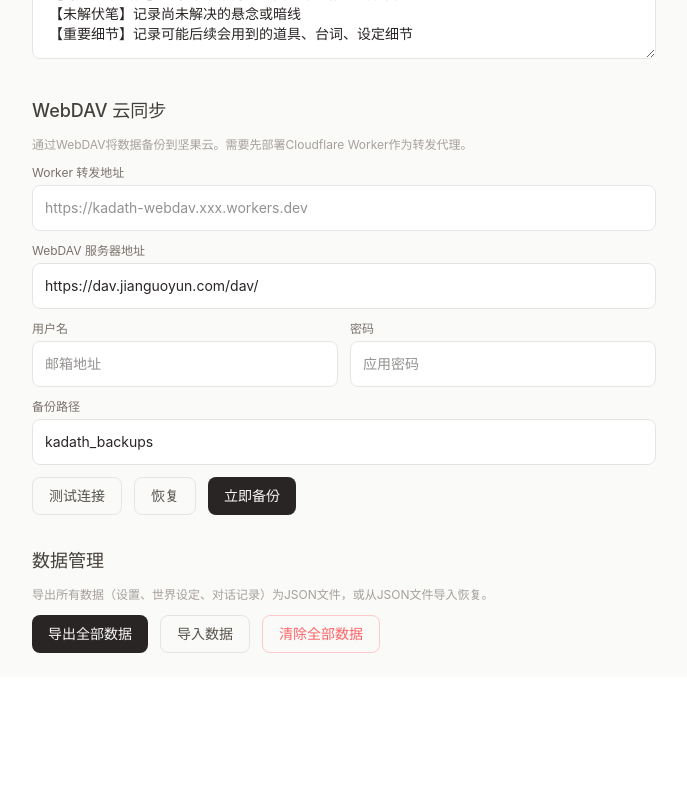
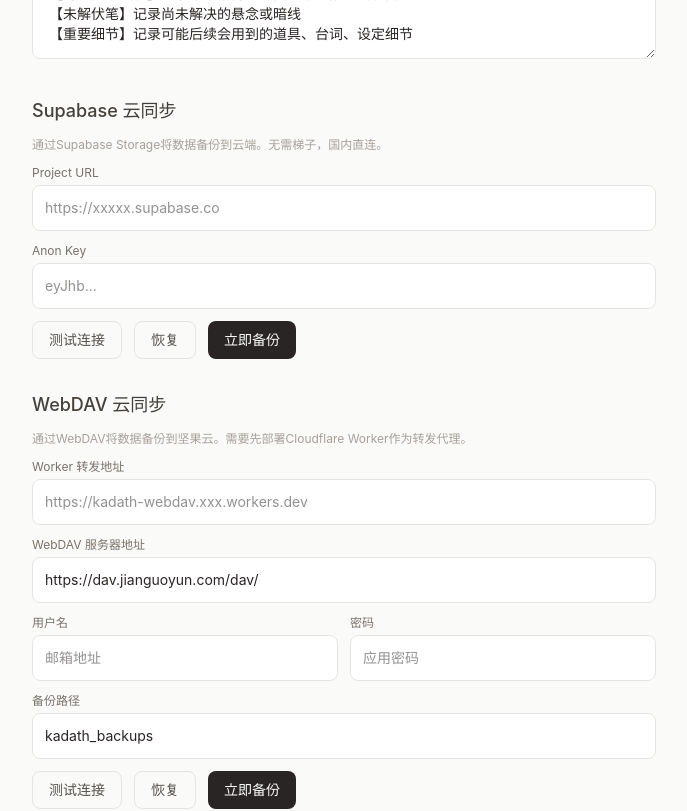
Before and after one commit to SerrenRiley/Kadath, a React (Vite) app: page /settings in a window 1280 px wide. Shown: the part 1560-2371 px from the top of the page, without its empty margins (296-983 px from the left). Before the commit the page ends 2237 px from the top, so only its background shows below. Built offline with nearby package versions, Linux system fonts and the light colour scheme.

Commit message:
v0.6: Supabase云同步+WebDAV UI+章节回顾面板

```diff
--- a/src/pages/Settings.tsx
+++ b/src/pages/Settings.tsx
@@ -237,6 +237,105 @@
       </section>
 
       <section className="space-y-3">
+        <h2 className="text-lg font-medium text-stone-700">Supabase 云同步</h2>
+        <p className="text-xs text-stone-400">通过Supabase Storage将数据备份到云端。无需梯子，国内直连。</p>
+        <div className="space-y-3">
+          <div>
+            <label className="text-xs text-stone-500 mb-1 block">Project URL</label>
+            <input type="text" value={settings.supabase.projectUrl} onChange={e => setSettings(prev => ({ ...prev, supabase: { ...prev.supabase, projectUrl: e.target.value } }))} placeholder="https://xxxxx.supabase.co" className="w-full p-3 text-sm rounded-lg border border-stone-200 bg-white focus:outline-none focus:border-stone-400 transition-colors" />
+          </div>
+          <div>
+            <label className="text-xs text-stone-500 mb-1 block">Anon Key</label>
+            <input type="password" value={settings.supabase.anonKey} onChange={e => setSettings(prev => ({ ...prev, supabase: { ...prev.supabase, anonKey: e.target.value } }))} placeholder="eyJhb..." className="w-full p-3 text-sm rounded-lg border border-stone-200 bg-white focus:outline-none focus:border-stone-400 transition-colors" />
+          </div>
+          <div className="flex gap-3">
+            <button
+              onClick={async () => {
+                const { projectUrl, anonKey } = settings.supabase
+                if (!projectUrl || !anonKey) { alert('请填写Supabase配置'); return }
+                try {
+                  const testData = JSON.stringify({ test: true, time: new Date().toISOString() })
+                  const res = await fetch(`${projectUrl}/storage/v1/object/kadath/kadath-test.json`, {
+                    method: 'POST',
+                    headers: { 'Authorization': `Bearer ${anonKey}`, 'apikey': anonKey, 'Content-Type': 'application/json', 'x-upsert': 'true' },
+                    body: testData,
+                  })
+                  if (res.ok || res.status === 200) {
+                    await fetch(`${projectUrl}/storage/v1/object/kadath/kadath-test.json`, {
+                      method: 'DELETE',
+                      headers: { 'Authorization': `Bearer ${anonKey}`, 'apikey': anonKey },
+                    })
+                    alert('✓ 连接成功！读写正常。')
+                  } else {
+                    const text = await res.text().catch(() => '')
+                    alert(`连接失败：HTTP ${res.status}\n${text}`)
+                  }
+                } catch (err) { alert('连接失败：' + (err instanceof Error ? err.message : '未知错误')) }
+              }}
+              className="px-4 py-2 text-sm rounded-lg border border-stone-200 text-stone-600 hover:bg-stone-50 transition-colors"
+            >
+              测试连接
+            </button>
+            <button
+              onClick={async () => {
+                const { projectUrl, anonKey } = settings.supabase
+                if (!projectUrl || !anonKey) { alert('请填写Supabase配置'); return }
+                try {
+                  const res = await fetch(`${projectUrl}/storage/v1/object/kadath/kadath-backup.json`, {
+                    headers: { 'Authorization': `Bearer ${anonKey}`, 'apikey': anonKey },
+                  })
+                  if (!res.ok) { alert('恢复失败：找不到备份文件'); return }
+                  const data = await res.json()
+                  if (typeof data !== 'object') { alert('恢复失败：文件格式不正确'); return }
+                  if (!confirm(`确定要从云端恢复数据吗？这会覆盖当前所有Kadath数据。\n\n检测到 ${Object.keys(data).length} 条数据记录。`)) return
+                  Object.entries(data).forEach(([key, value]) => {
+                    if (key.startsWith('kadath')) localStorage.setItem(key, value as string)
+                  })
+                  alert('恢复成功！页面将刷新。')
+                  window.location.reload()
+                } catch (err) { alert('恢复失败：' + (err instanceof Error ? err.message : '未知错误')) }
+              }}
+              className="px-4 py-2 text-sm rounded-lg border border-stone-200 text-stone-600 hover:bg-stone-50 transition-colors"
+            >
+              恢复
+            </button>
+            <button
+              onClick={async () => {
+                const { projectUrl, anonKey } = settings.supabase
+                if (!projectUrl || !anonKey) { alert('请填写Supabase配置'); return }
+                try {
+                  const backupData: Record<string, string> = {}
+                  for (let i = 0; i < localStorage.length; i++) {
+                    const key = localStorage.key(i)
+                    if (key && key.startsWith('kadath')) backupData[key] = localStorage.getItem(key) || ''
+                  }
+                  const blob = new Blob([JSON.stringify(backupData, null, 2)], { type: 'application/json' })
+                  const res = await fetch(`${projectUrl}/storage/v1/object/kadath/kadath-backup.json`, {
+                    method: 'POST',
+                    headers: {
+                      'Authorization': `Bearer ${anonKey}`,
+                      'apikey': anonKey,
+                      'Content-Type': 'application/json',
+                      'x-upsert': 'true',
+                    },
+                    body: blob,
+                  })
+                  if (res.ok || res.status === 200) alert('✓ 备份成功！')
+                  else {
+                    const text = await res.text().catch(() => '')
+                    alert(`备份失败：HTTP ${res.status}\n${text}`)
+                  }
+                } catch (err) { alert('备份失败：' + (err instanceof Error ? err.message : '未知错误')) }
+              }}
+              className="px-4 py-2 text-sm rounded-lg bg-stone-800 text-stone-50 hover:bg-stone-700 transition-colors"
+            >
+              立即备份
+            </button>
+          </div>
+        </div>
+      </section>
+
+      <section className="space-y-3">
         <h2 className="text-lg font-medium text-stone-700">WebDAV 云同步</h2>
         <p className="text-xs text-stone-400">通过WebDAV将数据备份到坚果云。需要先部署Cloudflare Worker作为转发代理。</p>
         <div className="space-y-3">
--- a/src/types/settings.ts
+++ b/src/types/settings.ts
@@ -31,6 +31,10 @@
     password: string
     path: string
   }
+  supabase: {
+    projectUrl: string
+    anonKey: string
+  }
 }
 
 export const defaultSettings: AppSettings = {
@@ -60,4 +64,8 @@
     password: '',
     path: 'kadath_backups',
   },
+  supabase: {
+    projectUrl: '',
+    anonKey: '',
+  },
 }
```
